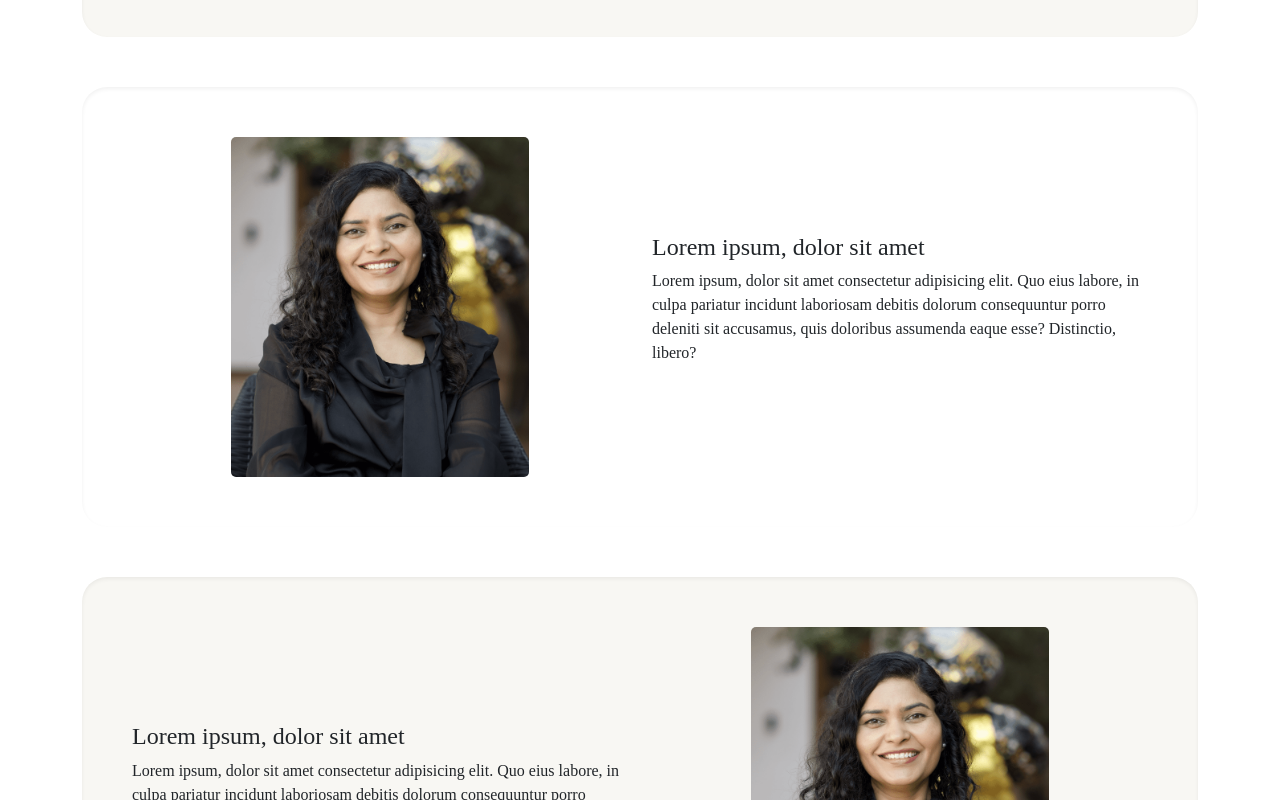
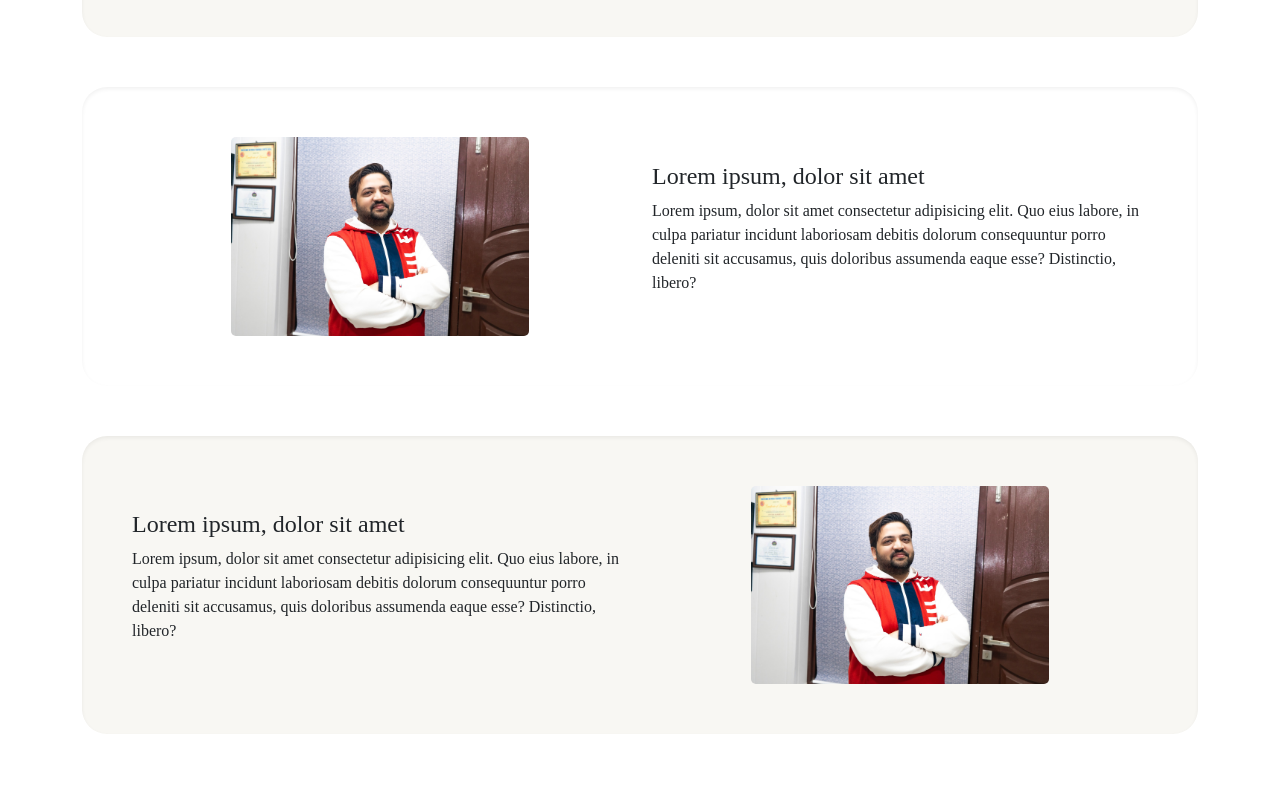
Before and after one commit to Fallen-6121995/astroDeepak, a Next.js app: page /about-us/life-journey in a window 1280 px wide. Shown: the part 560-1360 px from the top of the page. Built offline with nearby package versions, Linux system fonts and the light colour scheme; a web font is replaced by a local one.

Commit message:
final code

```diff
--- a/src/app/about-us/life-journey/page.jsx
+++ b/src/app/about-us/life-journey/page.jsx
@@ -33,7 +33,7 @@ function Lifejourney() {
         <Row className='align-items-center'>
             <Col md={6}>
             <div className='lifeCardImg'>
-               <img src='/images/Saloni.png' alt='saloni's />
+               <img src='/images/dr-deepak.jpeg' alt='deepak' />
             </div>
             </Col>
             <Col md={6}>
@@ -56,7 +56,7 @@ function Lifejourney() {
             </Col>
             <Col md={6} className='order-1 order-md-2'>
              <div className='lifeCardImg'>
-               <img src='/images/Saloni.png' alt='saloni' />
+               <img src='/images/dr-deepak.jpeg' alt='deepak' />
              </div>
             </Col>
         </Row>
```
